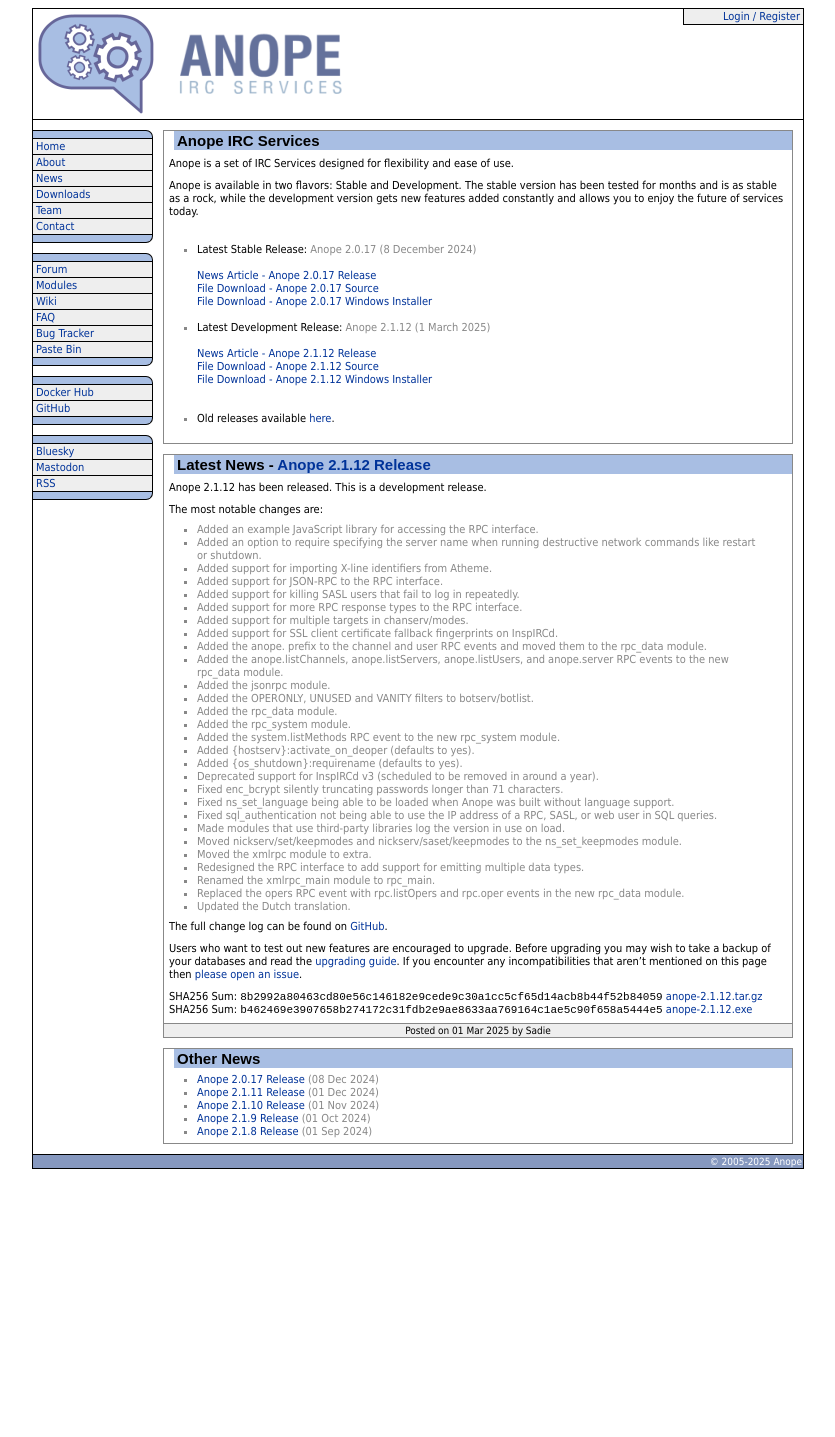
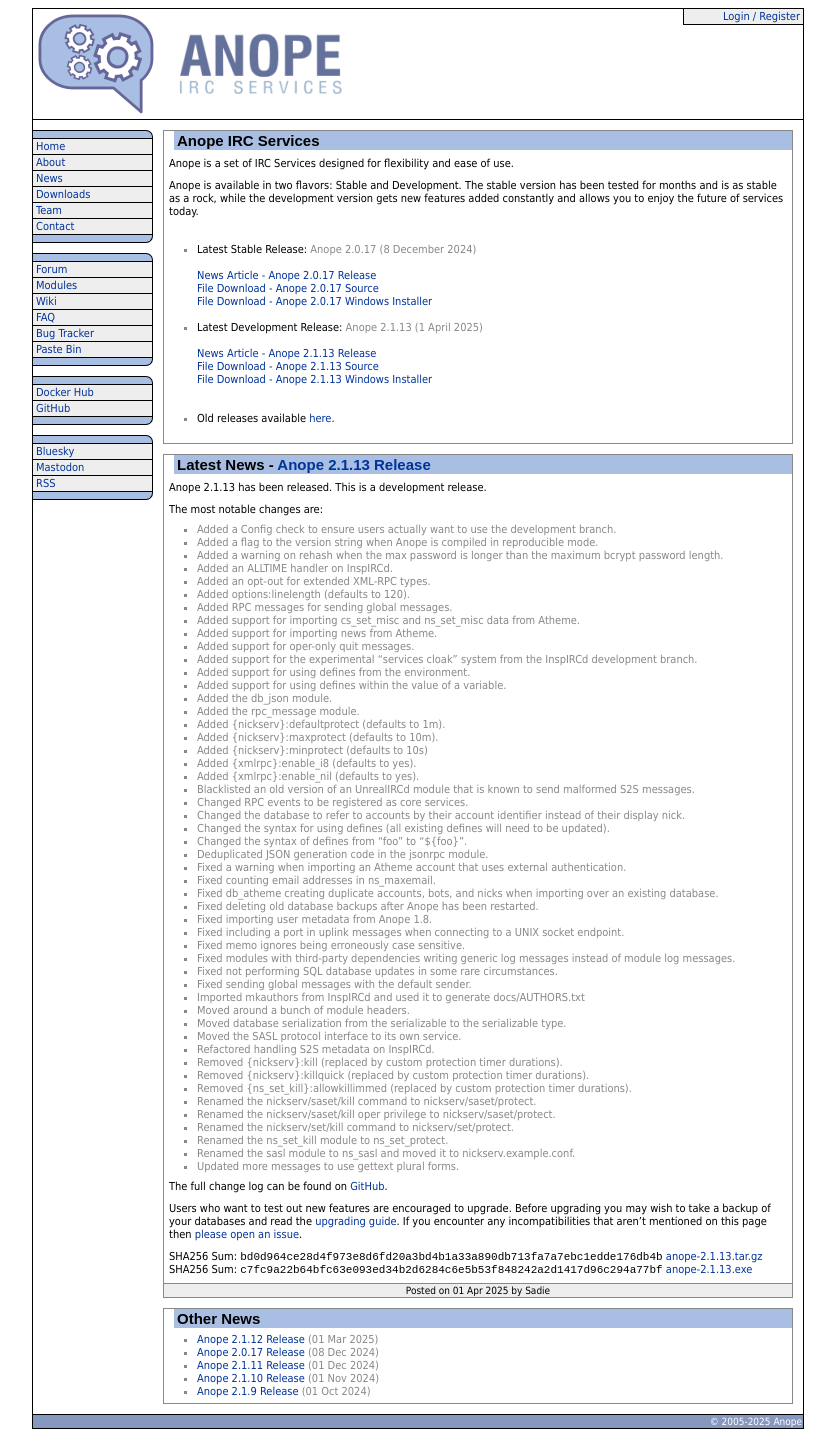
Before and after one commit to anope/website, a Jekyll site: the page built from index.html, in a window 1280 px wide. Shown: the whole page, without its empty margins (222-1057 px from the left). Built offline with Jekyll 4.4.1, drawn with Linux system fonts in a browser that asks for light colours; the list of posts is cut into pages by our own code; before the commit the page ends 1177 px from its top, so only the background shows below that.

Commit message:
Add the news post for the 2.1.13 release.

```diff
--- a/_config.yml
+++ b/_config.yml
@@ -38,11 +38,11 @@
 
 releases:
   devel:
-    version: 2.1.12
-    date: 2025-03-01
-    news: /news/2025/anope-2112-release.html
-    source: https://github.com/anope/anope/archive/refs/tags/2.1.12.tar.gz
-    windows: https://github.com/anope/anope/releases/download/2.1.12/anope-2.1.12.exe
+    version: 2.1.13
+    date: 2025-04-01
+    news: /news/2025/anope-2113-release.html
+    source: https://github.com/anope/anope/archive/refs/tags/2.1.13.tar.gz
+    windows: https://github.com/anope/anope/releases/download/2.1.13/anope-2.1.13.exe
   stable:
     version: 2.0.17
     date: 2024-12-08
--- /dev/null
+++ b/_posts/2020s/2025-04-01-anope-2113-release.md
@@ -0,0 +1,69 @@
+---
+layout: post
+title: Anope 2.1.13 Release
+author: Sadie
+category: 2025
+---
+
+Anope 2.1.13 has been released. This is a development release.
+
+The most notable changes are:
+
+* Added a Config check to ensure users actually want to use the development branch.
+* Added a flag to the version string when Anope is compiled in reproducible mode.
+* Added a warning on rehash when the max password is longer than the maximum bcrypt password length.
+* Added an ALLTIME handler on InspIRCd.
+* Added an opt-out for extended XML-RPC types.
+* Added options:linelength (defaults to 120).
+* Added RPC messages for sending global messages.
+* Added support for importing cs_set_misc and ns_set_misc data from Atheme.
+* Added support for importing news from Atheme.
+* Added support for oper-only quit messages.
+* Added support for the experimental "services cloak" system from the InspIRCd development branch.
+* Added support for using defines from the environment.
+* Added support for using defines within the value of a variable.
+* Added the db_json module.
+* Added the rpc_message module.
+* Added {nickserv}:defaultprotect (defaults to 1m).
+* Added {nickserv}:maxprotect (defaults to 10m).
+* Added {nickserv}:minprotect (defaults to 10s)
+* Added {xmlrpc}:enable_i8 (defaults to yes).
+* Added {xmlrpc}:enable_nil (defaults to yes).
+* Blacklisted an old version of an UnrealIRCd module that is known to send malformed S2S messages.
+* Changed RPC events to be registered as core services.
+* Changed the database to refer to accounts by their account identifier instead of their display nick.
+* Changed the syntax for using defines (all existing defines will need to be updated).
+* Changed the syntax of defines from "foo" to "${foo}".
+* Deduplicated JSON generation code in the jsonrpc module.
+* Fixed a warning when importing an Atheme account that uses external authentication.
+* Fixed counting email addresses in ns_maxemail.
+* Fixed db_atheme creating duplicate accounts, bots, and nicks when importing over an existing database.
+* Fixed deleting old database backups after Anope has been restarted.
+* Fixed importing user metadata from Anope 1.8.
+* Fixed including a port in uplink messages when connecting to a UNIX socket endpoint.
+* Fixed memo ignores being erroneously case sensitive.
+* Fixed modules with third-party dependencies writing generic log messages instead of module log messages.
+* Fixed not performing SQL database updates in some rare circumstances.
+* Fixed sending global messages with the default sender.
+* Imported mkauthors from InspIRCd and used it to generate docs/AUTHORS.txt
+* Moved around a bunch of module headers.
+* Moved database serialization from the serializable to the serializable type.
+* Moved the SASL protocol interface to its own service.
+* Refactored handling S2S metadata on InspIRCd.
+* Removed {nickserv}:kill (replaced by custom protection timer durations).
+* Removed {nickserv}:killquick (replaced by custom protection timer durations).
+* Removed {ns_set_kill}:allowkillimmed (replaced by custom protection timer durations).
+* Renamed the nickserv/saset/kill command to nickserv/saset/protect.
+* Renamed the nickserv/saset/kill oper privilege to nickserv/saset/protect.
+* Renamed the nickserv/set/kill command to nickserv/set/protect.
+* Renamed the ns_set_kill module to ns_set_protect.
+* Renamed the sasl module to ns_sasl and moved it to nickserv.example.conf.
+* Updated more messages to use gettext plural forms.
+
+The full change log can be found on [GitHub](https://github.com/anope/anope/compare/2.1.12...2.1.13).
+
+Users who want to test out new features are encouraged to upgrade. Before upgrading you may wish to take a backup of your databases and read the [upgrading guide](/upgrading.html). If you encounter any incompatibilities that aren't mentioned on this page then [please open an issue](https://github.com/anope/website/issues/new).
+
+SHA256 Sum: `bd0d964ce28d4f973e8d6fd20a3bd4b1a33a890db713fa7a7ebc1edde176db4b` [anope-2.1.13.tar.gz](https://github.com/anope/anope/archive/refs/tags/2.1.13.tar.gz)
+\
+SHA256 Sum: `c7fc9a22b64bfc63e093ed34b2d6284c6e5b53f848242a2d1417d96c294a77bf` [anope-2.1.13.exe](https://github.com/anope/anope/releases/download/2.1.13/anope-2.1.13.exe)
--- a/upgrading.md
+++ b/upgrading.md
@@ -10,6 +10,8 @@
 0. Update any scripts you have that execute `services` to execute `anope` instead.
 
 0. If you are using the `db_sql` or `db_sql_live` modules it is recommended that on 2.0 you load `db_flatfile` and export your database to a file and re-import on 2.1 to update the schema of your database.
+
+0. The syntax for using defines has changed. Replace all usages of `services.host` with `${services.host}` and do the same for any defines you have added.
 
 #### services.conf
 
@@ -30,6 +32,8 @@
 0. Move the `enc_md5`, `enc_none`, `enc_sha1`, and `enc_sha256` modules to be secondary encryption modules and add `enc_argon2`, `enc_bcrypt`, or `enc_sha2` as a new primary encryption module ([example](https://github.com/anope/anope/blob/2.1.4/data/anope.example.conf#L1228-L1345)).
 
 0. Replace the `nickserv/access` privilege in operator accounts with the `nickserv/cert` privilege.
+
+0. Replace the `nickserv/saset/kill` privilege in operator accounts with the `nickserv/saset/protect` privilege.
 
 0. Add the `global/queue` and `global/server` privileges to operator accounts with the `global/global` privilege.
 
@@ -81,6 +85,12 @@
 
 0. Remove the `ns_status` module and `nickserv/status` command.
 
+0. If the `killprotect` option is set in `{nickserv}:defaults` replace it with `protect` and set `{nickserv}:defaultprotect` to the value of `{nickserv}:kill`.
+
+0. If the `kill_quick` option is set in `{nickserv}:defaults` replace it with `protect` and set `{nickserv}:defaultprotect` to the value of `{nickserv}:killquick`.
+
+0. If the `kill_immed` option is set in `{nickserv}:defaults` replace it with `protect` and set `{nickserv}:defaultprotect` to `0s`.
+
 0. Remove the `ns_secure` option from `{nickserv}:defaults`.
 
 0. Rename `{nickserv}:passlen` to `{nickserv}:maxpasslen`.
@@ -89,12 +99,11 @@
 
 0. Replace `options:strictpasswords` with `{nickserv}:minpasslen` ([example](https://github.com/anope/anope/blob/2.1.0/data/nickserv.example.conf#L212-L217)).
 
-0. Load the `ns_set_kill` module ([example](https://github.com/anope/anope/blob/2.1.11/data/nickserv.example.conf#L557-L574)).
-
 0. Load the `ns_set_keepmodes` module ([example](https://github.com/anope/anope/blob/2.1.12/data/nickserv.example.conf#L557-L576)).
 
+0. Load the `ns_set_language` module ([example](https://github.com/anope/anope/blob/2.1.11/data/nickserv.example.conf#L579-L588)).
 
-0. Load the `ns_set_language` module ([example](https://github.com/anope/anope/blob/2.1.11/data/nickserv.example.conf#L579-L588)).
+0. Load the `ns_set_protect` module ([example](https://github.com/anope/anope/blob/2.1.13/data/nickserv.example.conf#L653-L667)).
 
 0. If `options:useprivmsg` was enabled load the `ns_set_message` module ([example](https://github.com/anope/anope/blob/2.1.10/data/nickserv.example.conf#L578-L591)).
 
@@ -104,9 +113,11 @@
 
 0. If enabled remove `{ssl_openssl}:sslv3` (now always disabled).
 
-0. If enabled remove the the `m_` prefix from the `dns`, `dnsbl`, `helpchan`, `httpd`, `ldap`, `ldap_oper`, `mysql`, `proxyscan`, `redis`, `regex_pcre2`, `regex_posix`, `regex_stdlib`, `regex_tre`, `rewrite`, `sasl`, `sql_log`, `sql_oper`, `sqlite`, `ssl_gnutls`, and `ssl_openssl` modules.
+0. If enabled remove the the `m_` prefix from the `dns`, `dnsbl`, `helpchan`, `httpd`, `ldap`, `ldap_oper`, `mysql`, `proxyscan`, `redis`, `regex_pcre2`, `regex_posix`, `regex_stdlib`, `regex_tre`, `rewrite`, `sql_log`, `sql_oper`, `sqlite`, `ssl_gnutls`, and `ssl_openssl` modules.
 
 0. If enabled replace the `m_regex_pcre` module with the `regex_pcre2` module.
+
+0. If enabled replace the `m_sasl` module with the `ns_sasl` module.
 
 0. If enabled update `{ssl_gnutls}:cert`, `{ssl_gnutls}:dhparams`, and `{ssl_gnutls}:key` to be relative to the config directory.
 
```
